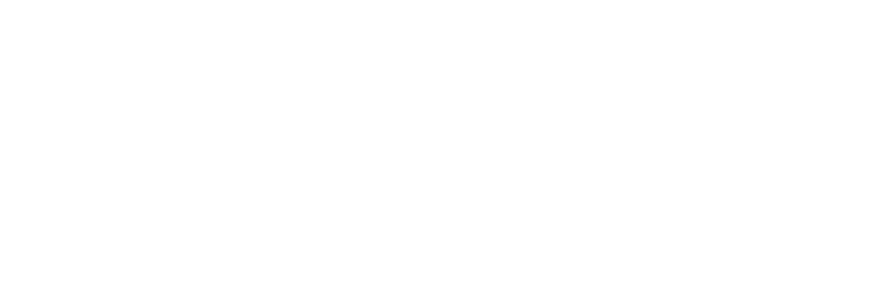
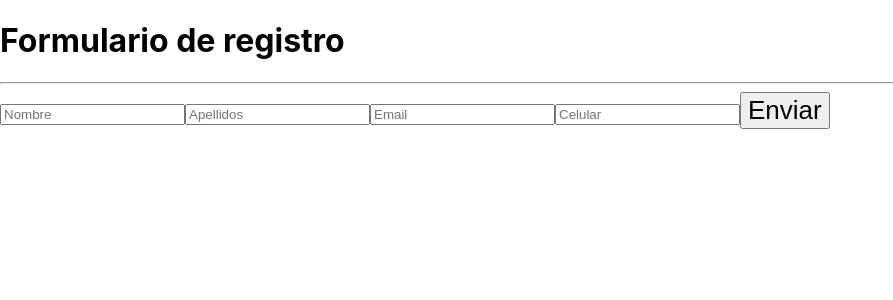
Before and after one commit to devmocionsoft/Mercado_vassar, a React (Vite) app: page /Login in a window 1280 px wide. Before the commit this address had no page. Shown: the top 300 px of the page, without its empty margins (0-893 px from the left). Built offline with nearby package versions, Linux system fonts and the light colour scheme.

Commit message:
Primer commit

```diff
--- a/src/App.css
+++ b/src/App.css
@@ -1,3 +1,10 @@
+:root {
+  --color-green: #00a878;
+  --color-red: #fe5e41;
+  --color-button: #fdffff;
+  --color-black: #000;
+}
+
 .App {
   text-align: center;
 }
@@ -40,3 +47,37 @@
 button {
   font-size: calc(10px + 2vmin);
 }
+
+/* Switch deslizante */
+
+.switch-button {
+  display: inline-block;
+}
+.switch-button .switch-button__checkbox {
+  display: none;
+}
+.switch-button .switch-button__label {
+  background-color: var(--color-red);
+  width: 5rem;
+  height: 3rem;
+  border-radius: 3rem;
+  display: inline-block;
+  position: relative;
+}
+.switch-button .switch-button__label:before {
+  transition: .2s;
+  display: block;
+  position: absolute;
+  width: 3rem;
+  height: 3rem;
+  background-color: var(--color-button);
+  content: '';
+  border-radius: 50%;
+  box-shadow: inset 0px 0px 0px 1px var(--color-black);
+}
+.switch-button .switch-button__checkbox:checked + .switch-button__label {
+  background-color: var(--color-green);
+}
+.switch-button .switch-button__checkbox:checked + .switch-button__label:before {
+  transform: translateX(2rem);
+}
--- a/src/App.jsx
+++ /dev/null
@@ -1,45 +0,0 @@
-import { useState } from 'react'
-import logo from './logo.svg'
-import './App.css'
-
-function App() {
-  const [count, setCount] = useState(0)
-
-  return (
-    <div className="App">
-      <header className="App-header">
-        <img src={logo} className="App-logo" alt="logo" />
-        <p>Hello Vite + React!</p>
-        <p>
-          <button type="button" onClick={() => setCount((count) => count + 1)}>
-            count is: {count}
-          </button>
-        </p>
-        <p>
-          Edit <code>App.jsx</code> and save to test HMR updates.
-        </p>
-        <p>
-          <a
-            className="App-link"
-            href="https://reactjs.org"
-            target="_blank"
-            rel="noopener noreferrer"
-          >
-            Learn React
-          </a>
-          {' | '}
-          <a
-            className="App-link"
-            href="https://vitejs.dev/guide/features.html"
-            target="_blank"
-            rel="noopener noreferrer"
-          >
-            Vite Docs
-          </a>
-        </p>
-      </header>
-    </div>
-  )
-}
-
-export default App
--- a/src/MainRouter.jsx
+++ b/src/MainRouter.jsx
@@ -1,11 +1,18 @@
 import { Route, Routes } from "react-router-dom";
-import App from "./App";
+import App from "./screns/App";
+import Confirmacion from "./screns/Confirmacion";
+import Login from "./screns/Login";
+import Terminos from "./screns/Terminos";
+
 
 export default function MainRouter() {
-    console.log("weeee");
+  console.log("weeee");
   return (
     <Routes>
       <Route path="/" element={<App />} />
+      <Route path="/Login" element={<Login />} />
+      <Route path="/Terminos" element={<Terminos />} />
+      <Route path="/Confirmacion" element={<Confirmacion />} />
     </Routes>
   );
 }
--- /dev/null
+++ b/src/hooks/useForm.jsx
@@ -0,0 +1,26 @@
+import { useState } from "react"
+import { useNavigate } from "react-router-dom"
+
+export const useForm = ( initialState = {} ) => {
+  const navigate = useNavigate()
+
+  const [form, setForm] = useState( initialState )
+
+  const handleChange = ({ target }) => {
+    setForm((old) => {
+      const newValue = { ...old , [target.name]: target.value}
+
+      console.log(newValue);
+
+      return newValue
+    })
+  }
+
+  const handleSubmit = (e) => {
+    e.preventDefault();
+    console.log("Formulario llenado", form);
+    navigate('/Terminos')
+  }
+
+  return [ form, handleChange, handleSubmit ]
+}
--- a/src/main.jsx
+++ b/src/main.jsx
@@ -3,6 +3,8 @@ import ReactDOM from "react-dom/client";
 import { BrowserRouter } from "react-router-dom";
 import "./index.css";
 import MainRouter from "./MainRouter";
+
+import './App.css'
 
 ReactDOM.createRoot(document.getElementById("root")).render(
   <React.StrictMode>
--- /dev/null
+++ b/src/screns/App.jsx
@@ -0,0 +1,17 @@
+import { Link } from 'react-router-dom'
+
+function App() {
+
+  return (
+    <>
+      <h1>Bienvenidos</h1>
+      <Link to='/login'>
+        <button>
+          Formulario de registro
+        </button>
+      </Link>
+    </>
+  )
+}
+
+export default App
--- /dev/null
+++ b/src/screns/Confirmacion.jsx
@@ -0,0 +1,11 @@
+import React from 'react'
+
+const Confirmacion = () => {
+  return (
+    <div className='confirmacion'>
+      <h1>Formulario Enviado</h1>
+    </div>
+  )
+}
+
+export default Confirmacion
--- /dev/null
+++ b/src/screns/Login.jsx
@@ -0,0 +1,70 @@
+import React from 'react'
+import { Link } from 'react-router-dom'
+import { useForm } from '../hooks/useForm'
+
+const Login = () => {
+
+  const [ form, handleChange, handleSubmit ] = useForm({
+    name: '',
+    last_name: '',
+    email: '',
+    cel: '',
+    terms: false
+  })
+
+  const { name, last_name, email, cel } = form
+
+  return (
+    <>
+      <h1>Formulario de registro</h1>
+
+      <hr />
+
+      <form onSubmit={handleSubmit}>
+        <input
+          type="text"
+          name='name'
+          placeholder='Nombre'
+          autoComplete='off'
+          required
+          value={name}
+          onChange={handleChange}
+        />
+
+        <input
+          type="text"
+          name='last_name'
+          placeholder='Apellidos'
+          autoComplete='off'
+          required
+          value={last_name}
+          onChange={handleChange}
+        />
+
+        <input
+          type="email"
+          name='email'
+          placeholder='Email'
+          autoComplete='off'
+          required
+          value={email}
+          onChange={handleChange}
+        />
+
+        <input
+          type="number"
+          name='cel'
+          placeholder='Celular'
+          autoComplete='off'
+          required
+          value={cel}
+          onChange={handleChange}
+        />
+
+        <button type='submit'> Enviar </button>
+      </form>
+    </>
+  )
+}
+
+export default Login
--- /dev/null
+++ b/src/screns/Terminos.jsx
@@ -0,0 +1,51 @@
+import React, { useState } from 'react'
+import { Navigate, useNavigate } from 'react-router-dom'
+
+const Terminos = () => {
+
+  const navigate = useNavigate()
+
+  const [isCheck, setIsCheck] = useState(true)
+
+  const handleChange = () => {
+    setIsCheck(old => !old)
+
+    console.log(isCheck);
+
+    if (isCheck) {
+      setTimeout(() => {
+        setIsCheck(false)
+        navigate('/Confirmacion')
+      }, 150)
+    }
+  }
+
+  return (
+    <>
+      <h1>Terminos y condiciones</h1>
+      <hr />
+
+      <p>Aliquip nisi nisi elit pariatur do. Nostrud duis id officia magna reprehenderit culpa. Labore veniam adipisicing ea enim sint irure nisi commodo. Fugiat excepteur sint voluptate dolor duis amet officia eiusmod magna cillum eu ea reprehenderit excepteur. Laborum commodo est sunt esse minim esse cupidatat eu laboris ut sint. Culpa proident ea fugiat mollit culpa mollit cillum eu proident esse adipisicing.</p>
+
+      <div>
+        aceptar
+        <div className="switch-button">
+          <input
+            type="checkbox"
+            name="switch-button"
+            id="switch-label"
+            className="switch-button__checkbox"
+            onChange={ handleChange }
+          />
+          <label
+            htmlFor="switch-label"
+            className="switch-button__label"
+          />
+        </div>
+      </div>
+
+    </>
+  )
+}
+
+export default Terminos;
```
